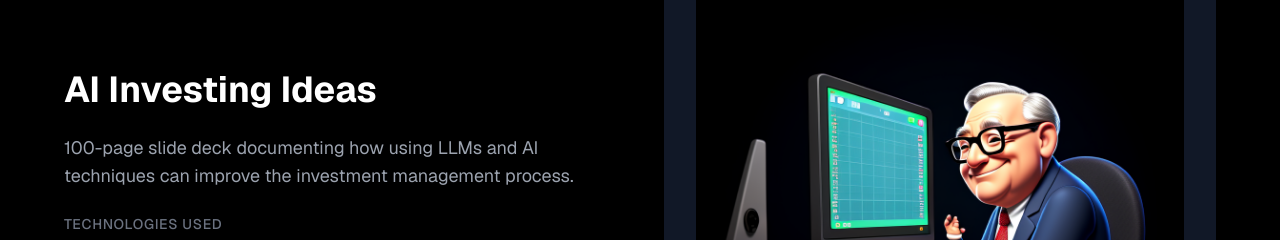
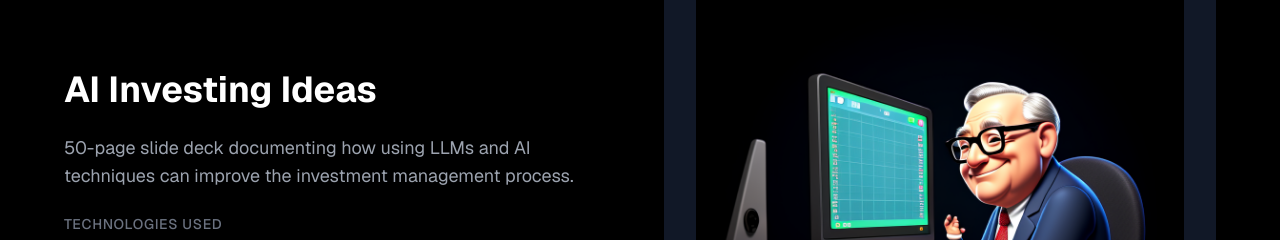
Before and after one commit to bme3412/BME-AI-investing, a Next.js app: page / in a window 1280 px wide. Shown: the part 2300-2540 px from the top of the page. Built offline with nearby package versions, Linux system fonts and the light colour scheme.

Commit message:
added pdf url

```diff
--- a/src/components/ProjectPreviews.js
+++ b/src/components/ProjectPreviews.js
@@ -106,11 +106,11 @@ const ProjectPreviews = () => {
     },
     {
       title: "AI Investing Ideas",
-      description: "100-page slide deck documenting how using LLMs and AI techniques can improve the investment management process.",
+      description: "50-page slide deck documenting how using LLMs and AI techniques can improve the investment management process.",
       technologies: ["PyTorch", "FastAPI", "Redis", "Elasticsearch", "GCP"],
       image: "/buffet-tech.png",
       learnMoreUrl: "https://github.com/bme3412",
-      tryItUrl: "/slides"
+      tryItUrl: "https://bme-ai-investing.vercel.app/slides"
     },
     {
       title: "ResumeLLM - About Me",
```
